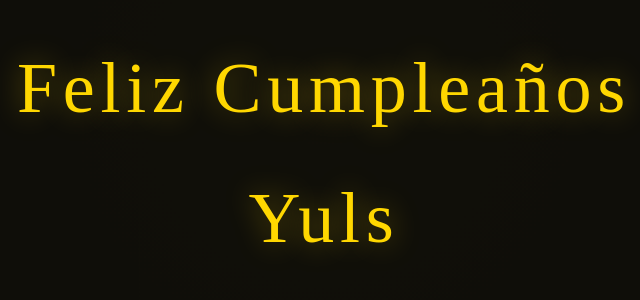
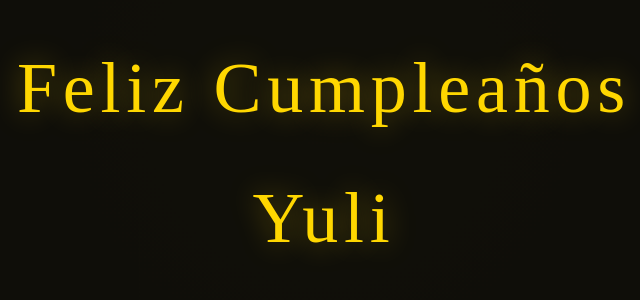
Before and after one commit to AlanIsaacToroHolguin/HerBirthday, a plain HTML site: page index.html in a window 1280 px wide. Shown: the part 298-598 px from the top of the page, 316-956 px from the left. Drawn offline with Linux system fonts and the light colour scheme.

Commit message:
For Her Birthday

```diff
--- a/index.html
+++ b/index.html
@@ -38,7 +38,7 @@
                 <ellipse cx="35" cy="65" rx="10" ry="12" fill="#FFD700" transform="rotate(-45 35 65)"/>
                 <ellipse cx="65" cy="65" rx="10" ry="12" fill="#FFD700" transform="rotate(45 65 65)"/>
             </svg>
-            <h1>Feliz Cumpleaños Yuls</h1>
+            <h1>Feliz Cumpleaños Yuli</h1>
             <p class="subtitle">Un día especial para alguien especial</p>
         </div>
         <div class="scroll-indicator"></div>
```
